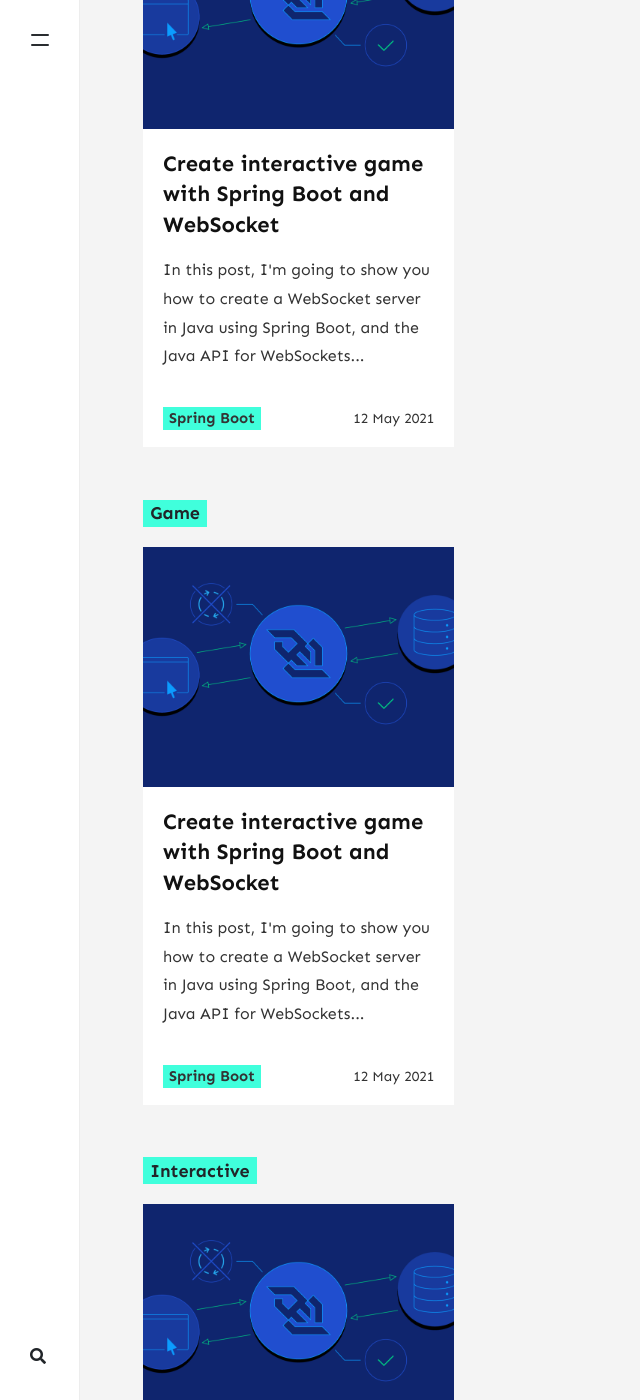
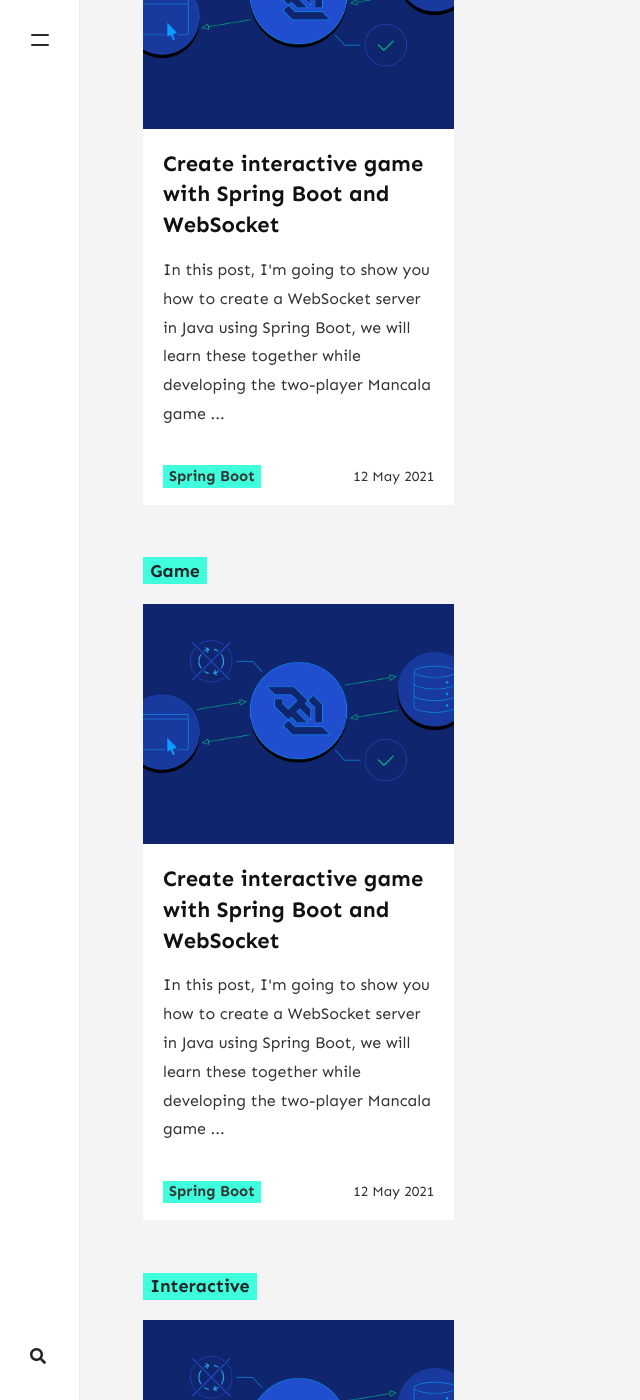
Before and after one commit to EhsanAsaDev/EhsanAsaDev.github.io, a Jekyll site: the page built from _pages/tags.md, in a window 1280 px wide and 1400 px high, scrolled down 7750 px. Shown: the whole window, without its empty margins (0-640 px from the left). Built offline with Jekyll 4.4.1, drawn with Linux system fonts in a browser that asks for light colours; nearby versions of some CDN libraries; comment, search, counter and statistics services are not loaded; some of the changed text lies outside the part shown.

Commit message:
update post: mancala game

```diff
--- a/_posts/2021-05-12-Create_interactive_game_with_Spring_Boot_and_WebSocket.md
+++ b/_posts/2021-05-12-Create_interactive_game_with_Spring_Boot_and_WebSocket.md
@@ -6,7 +6,8 @@
 tags: [WebSocket, game , interactive]
 image: assets/images/spring-websocket.png
 excerpt: In this post, I'm going to show you how to create a
-         WebSocket server in Java using Spring Boot, and the Java API for WebSockets...
+         WebSocket server in Java using Spring Boot, we will learn these together while
+         developing the two-player Mancala game ...
 
 
 ---
```
